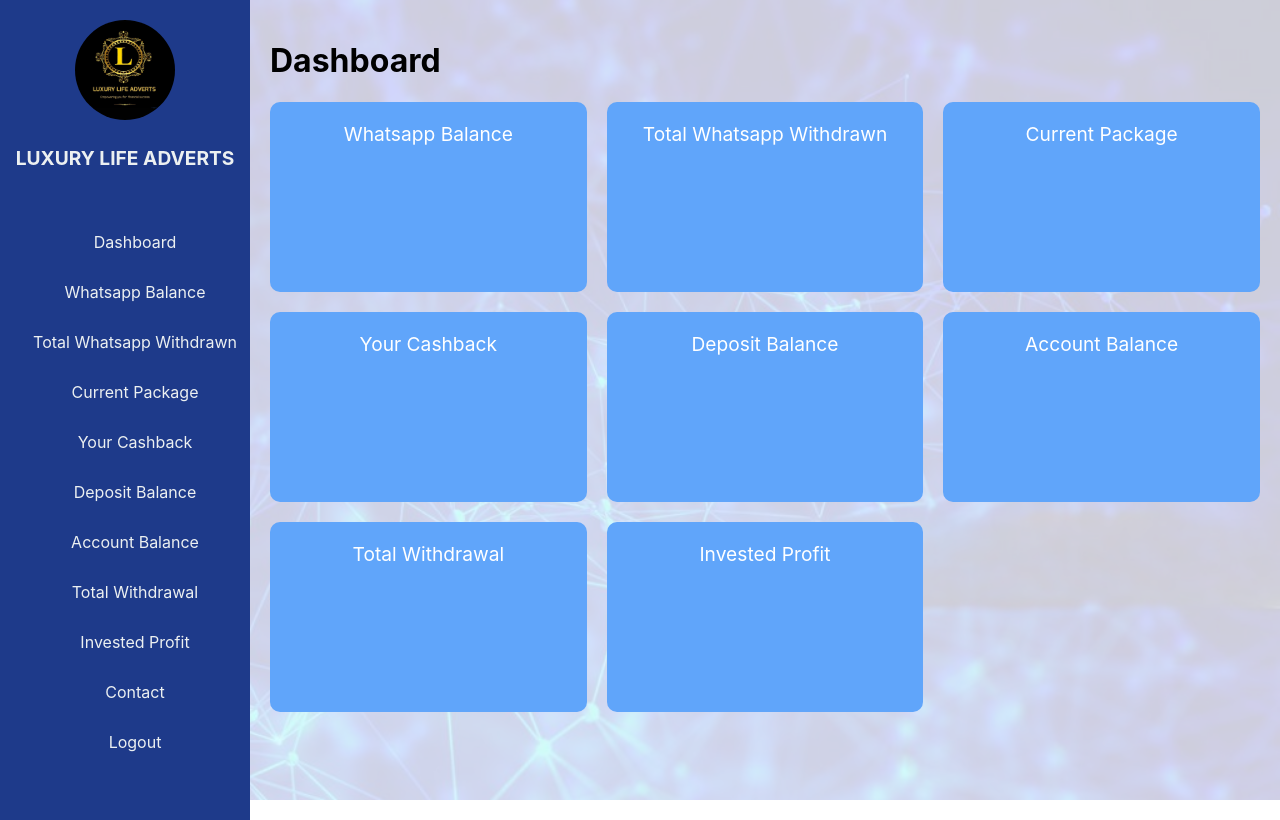
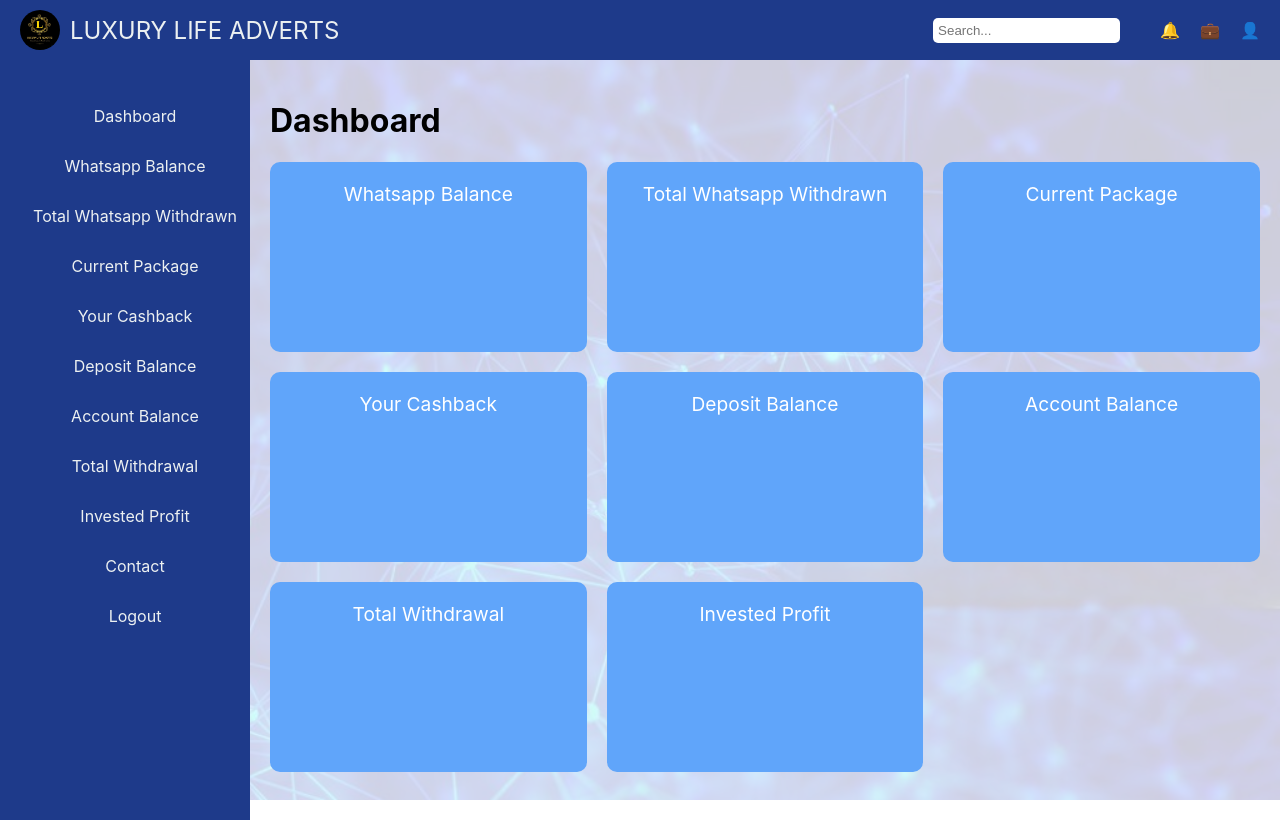
Before and after one commit to Barasa-Micah/Luxury-Life-Adverts, a React (Create React App) app: page /dashboard in a window 1280 px wide. Built offline with nearby package versions, Linux system fonts and the light colour scheme.

Commit message:
Created content for the Whatsapp Balance

```diff
--- a/src/App.js
+++ b/src/App.js
@@ -2,17 +2,19 @@ import React from 'react';
 import { BrowserRouter as Router, Route, Routes } from 'react-router-dom';
 import LoginPage from './components/LoginPage';
 import SignupPage from './components/SignupPage';
-import PasswordRecoveryPage from './components/PasswordRecoverypage';
+import PasswordRecoveryPage from './components/PasswordRecoveryPage';
 import Dashboard from './components/Dashboard';
+import WhatsappBalance from './components/WhatsappBalance';
 
 function App() {
   return (
     <Router>
       <Routes>
         <Route path="/" element={<LoginPage />} />
-        <Route path='/signup'  element={<SignupPage />} />
-        <Route path='/recover' element={<PasswordRecoveryPage />} />
-        <Route path='/dashboard' element={<Dashboard />} />
+        <Route path="/signup" element={<SignupPage />} />
+        <Route path="/recover" element={<PasswordRecoveryPage />} />
+        <Route path="/dashboard" element={<Dashboard />} />
+        <Route path="/whatsapp-balance" element={<WhatsappBalance />} />
       </Routes>
     </Router>
   );
--- a/src/components/Background.css
+++ b/src/components/Background.css
@@ -1,6 +1,7 @@
 .background-wrapper {
     display: flex;
     height: 100vh;
+    flex-direction: column;
     background: url('../assets/istockphoto-1162089589-1024x1024.jpg_1721390422350.png') no-repeat center center fixed;
     background-size: cover;
   }
--- a/src/components/Dashboard.css
+++ b/src/components/Dashboard.css
@@ -1,33 +1,33 @@
 .dashboard-container {
     display: flex;
-    height: 100vh;
+    width: 100%;
+    height: calc(100vh - 60px); /* Adjust for navbar height */
   }
 
   .dashboard-content {
     flex-grow: 1;
     padding: 20px;
-    background-color: #ecf0f1;
+    background-color: rgba(255, 255, 255, 0.8); /* Light background to make content readable */
     overflow-y: auto;
   }
 
   .card-container {
     display: grid;
-    grid-template-columns: repeat(3, 1fr);
+    grid-template-columns: repeat(3, 1fr); /* Three cards per row */
     gap: 20px;
   }
 
   .card {
-    background-color: #60A5FA;
+    background-color: #60A5FA; /* Blue card background */
     padding: 20px;
     border-radius: 10px;
     text-align: center;
     font-size: 1.2rem;
-    color: white;
-    height: 150px;
-    width: calc(100% - 40px);
-    transition: background-color 0.3s;
+    color: white; /* Card text color */
+    height: 150px; /* Increased height */
+    transition: background-color 0.3s; /* Smooth transition for hover effect */
   }
 
   .card:hover {
-    background-color: #8B5CF6;
+    background-color: #8B5CF6; /* Purple background on hover */
   }
--- a/src/components/Dashboard.js
+++ b/src/components/Dashboard.js
@@ -1,11 +1,13 @@
 import React from 'react';
 import Sidebar from './Sidebar';
+import Navbar from './Navbar';
 import './Dashboard.css';
 import './Background.css';
 
 const Dashboard = () => {
   return (
     <div className="background-wrapper">
+      <Navbar />
       <div className="dashboard-container">
         <Sidebar />
         <div className="dashboard-content">
--- a/src/components/Sidebar.css
+++ b/src/components/Sidebar.css
@@ -1,30 +1,12 @@
 .sidebar {
     width: 250px;
-    height: 100vh;
+    height: calc(100vh - 60px); /* Adjust for navbar height */
     background-color: #1E3A8A; /* Blue theme color */
     color: #ecf0f1;
     display: flex;
     flex-direction: column;
     align-items: center;
     padding-top: 20px;
-  }
-
-  .logo-container {
-    display: flex;
-    flex-direction: column;
-    align-items: center;
-    margin-bottom: 20px;
-  }
-
-  .logo {
-    width: 100px;
-    height: 100px;
-    border-radius: 50%;
-  }
-
-  .logo-title {
-    margin-top: 10px;
-    font-size: 1.2rem;
   }
 
   .nav-menu {
@@ -40,18 +22,11 @@
     width: 100%;
     text-align: center;
     margin: 10px 0;
-  }
-
-  .nav-menu a {
-    text-decoration: none;
-    color: #ecf0f1;
-    font-size: 1rem;
-    display: block;
-    width: 100%;
     padding: 10px;
+    cursor: pointer;
     transition: background-color 0.3s;
   }
 
-  .nav-menu a:hover {
+  .nav-menu li:hover {
     background-color: #4F46E5; /* Lighter blue for hover effect */
   }
--- a/src/components/Sidebar.js
+++ b/src/components/Sidebar.js
@@ -1,50 +1,22 @@
 import React from 'react';
-import { Link } from 'react-router-dom';
 import './Sidebar.css';
-import logo from '../assets/luxurylogo.jpeg';
 
 const Sidebar = () => {
   return (
     <div className="sidebar">
-      <div className="logo-container">
-        <img src={logo} alt="Logo" className="logo" />
-        <h2 className="logo-title">LUXURY LIFE ADVERTS</h2>
-      </div>
       <nav className="nav-menu">
         <ul>
-          <li>
-            <Link to="/dashboard">Dashboard</Link>
-          </li>
-          <li>
-            <Link to="/dashboard">Whatsapp Balance</Link>
-          </li>
-          <li>
-            <Link to="/dashboard">Total Whatsapp Withdrawn</Link>
-          </li>
-          <li>
-            <Link to="/dashboard">Current Package</Link>
-          </li>
-          <li>
-            <Link to="/dashboard">Your Cashback</Link>
-          </li>
-          <li>
-            <Link to="/dashboard">Deposit Balance</Link>
-          </li>
-          <li>
-            <Link to="/dashboard">Account Balance</Link>
-          </li>
-          <li>
-            <Link to="/dashboard">Total Withdrawal</Link>
-          </li>
-          <li>
-            <Link to="/dashboard">Invested Profit</Link>
-          </li>
-          <li>
-            <Link to="/contact">Contact</Link>
-          </li>
-          <li>
-            <Link to="/">Logout</Link>
-          </li>
+          <li>Dashboard</li>
+          <li>Whatsapp Balance</li>
+          <li>Total Whatsapp Withdrawn</li>
+          <li>Current Package</li>
+          <li>Your Cashback</li>
+          <li>Deposit Balance</li>
+          <li>Account Balance</li>
+          <li>Total Withdrawal</li>
+          <li>Invested Profit</li>
+          <li>Contact</li>
+          <li>Logout</li>
         </ul>
       </nav>
     </div>
--- /dev/null
+++ b/src/components/WhatsappBalance.js
@@ -0,0 +1,27 @@
+import React from 'react';
+import Sidebar from './Sidebar';
+import Navbar from './Navbar';
+import './Dashboard.css';
+import './Background.css';
+
+const WhatsappBalance = () => {
+  return (
+    <div className="background-wrapper">
+      <Navbar />
+      <div className="dashboard-container">
+        <Sidebar />
+        <div className="dashboard-content">
+          <h1>Whatsapp Balance</h1>
+          <div className="card-container">
+            <div className="card">Current Whatsapp Balance</div>
+            <div className="card">Whatsapp Transaction History</div>
+            <div className="card">Top Up Whatsapp Balance</div>
+            <div className="card">Withdraw from Whatsapp Balance</div>
+          </div>
+        </div>
+      </div>
+    </div>
+  );
+};
+
+export default WhatsappBalance;
```
